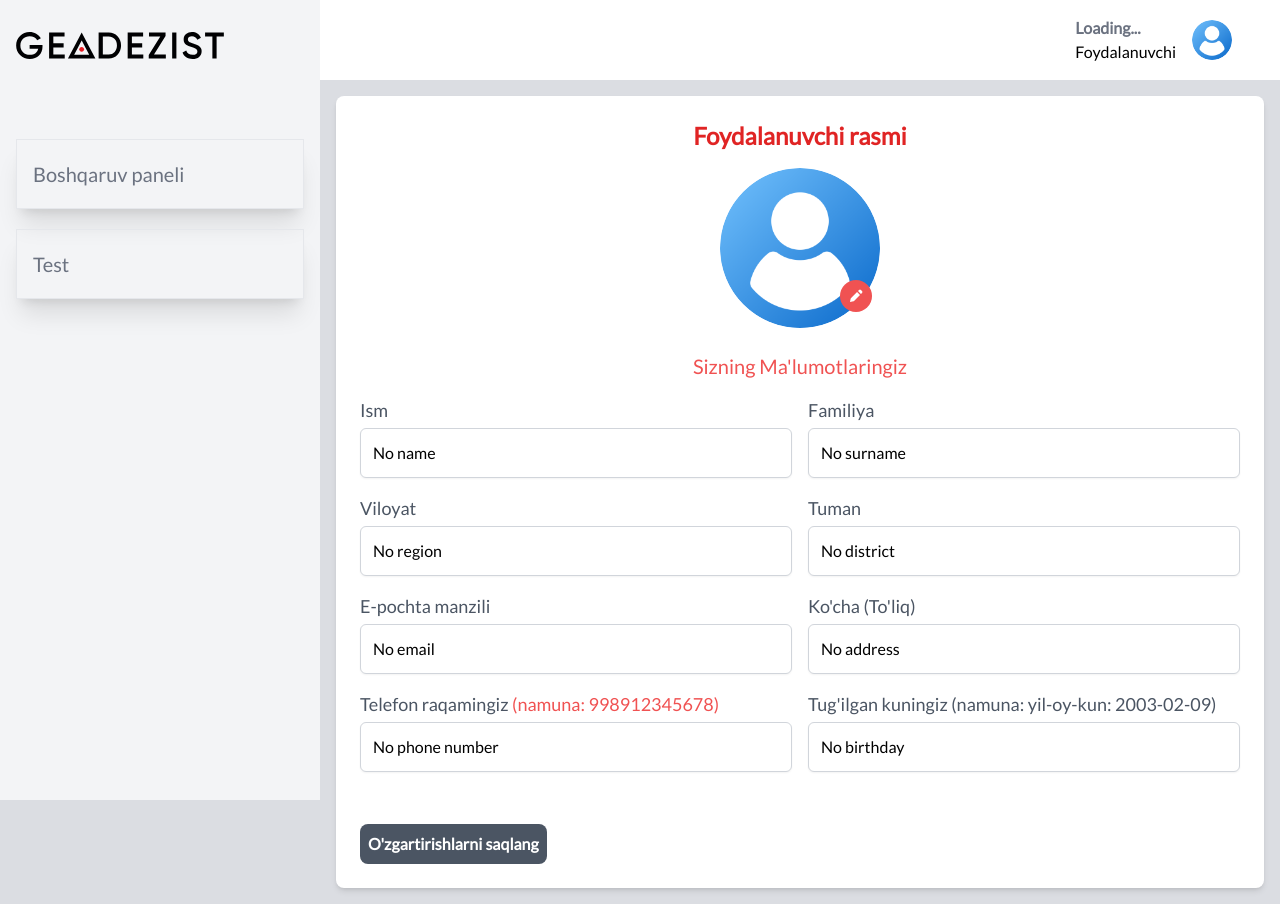
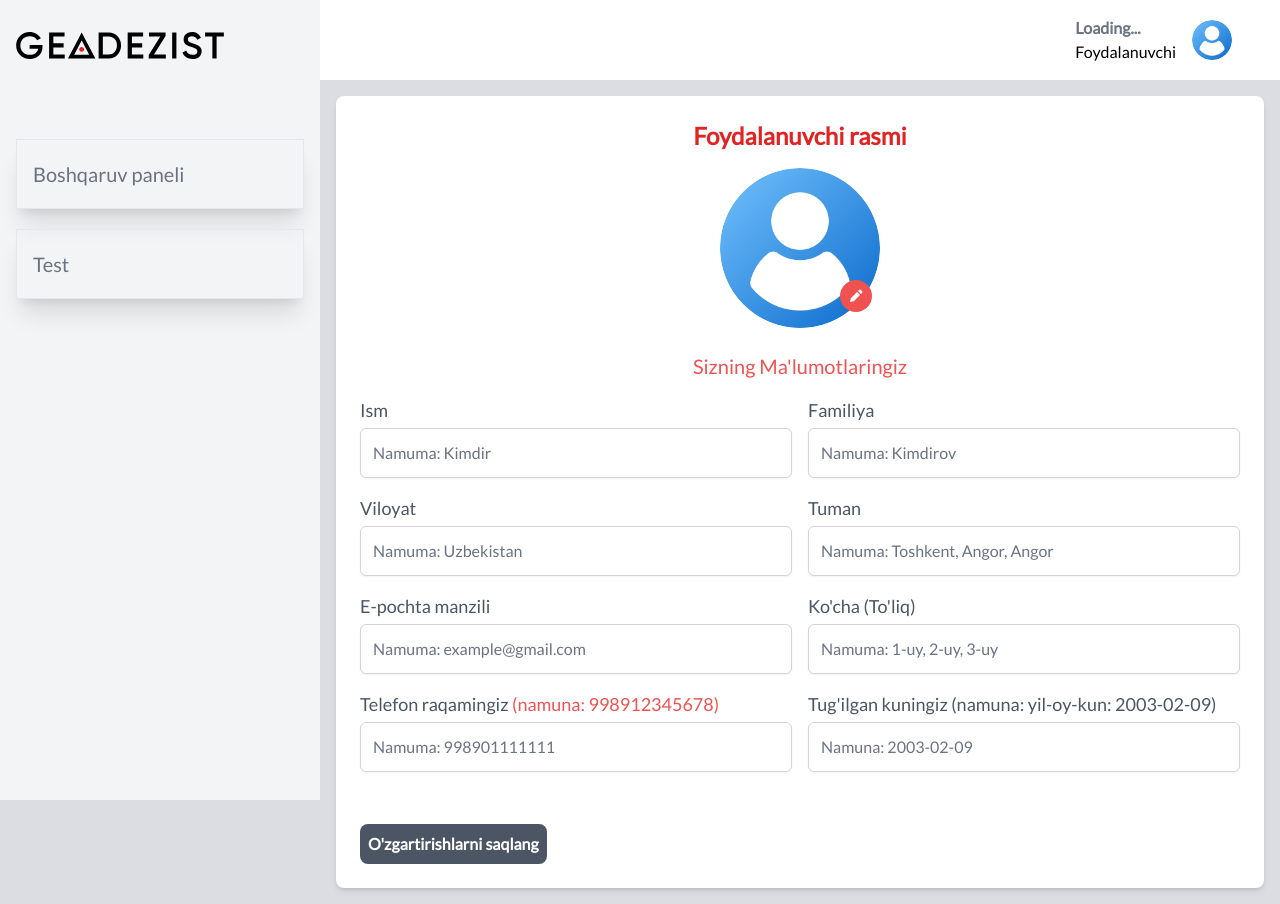
Before and after one commit to jasurhaydarovcode/GEADEZIST, a React (Vite) app: page /client/profile in a window 1280 px wide. Built offline with nearby package versions, Linux system fonts and the light colour scheme; no server answers; sample sign-in values are in the browser's storage.

Commit message:
update profile

```diff
--- a/src/pages/Client/ClientProfile.tsx
+++ b/src/pages/Client/ClientProfile.tsx
@@ -110,7 +110,8 @@ function ClientProfile() {
                 <label className="block text-lg text-gray-600">Ism</label>
                 <input
                   type="text"
-                  value={firstName ? firstName : 'No name'}
+                  value={firstName }
+                  placeholder="Namuma: Kimdir"
                   onChange={(e) => setFirstName(e.target.value)}
                   className="clientProfileDatasStyles"
                 />
@@ -121,7 +122,8 @@ function ClientProfile() {
                 <label className="block text-lg text-gray-600">Familiya</label>
                 <input
                   type="text"
-                  value={lastName ? lastName : 'No surname'}
+                  value={lastName }
+                  placeholder="Namuma: Kimdirov"
                   onChange={(e) => setLastName(e.target.value)}
                   className="clientProfileDatasStyles"
                 />
@@ -132,7 +134,8 @@ function ClientProfile() {
                 <label className="block text-lg text-gray-600">Viloyat</label>
                 <input
                   type="text"
-                  value={region ? region : 'No region'}
+                  value={region}
+                  placeholder="Namuma: Uzbekistan"
                   onChange={(e) => setRegion(e.target.value)}
                   className="clientProfileDatasStyles"
                 />
@@ -143,7 +146,8 @@ function ClientProfile() {
                 <label className="block text-lg text-gray-600">Tuman</label>
                 <input
                   type="text"
-                  value={district ? district : 'No district'}
+                  value={district}
+                  placeholder="Namuma: Toshkent, Angor, Angor"
                   className="clientProfileDatasStyles"
                   readOnly
                 />
@@ -156,7 +160,8 @@ function ClientProfile() {
                 </label>
                 <input
                   type="email"
-                  value={email ? email : 'No email'}
+                  value={email}
+                  placeholder="Namuma: example@gmail.com"
                   onChange={(e) => setEmail(e.target.value)}
                   className="clientProfileDatasStyles"
                 />
@@ -169,7 +174,8 @@ function ClientProfile() {
                 </label>
                 <input
                   type="text"
-                  value={address ? address : 'No address'}
+                  value={address}
+                  placeholder="Namuma: 1-uy, 2-uy, 3-uy"
                   onChange={(e) => setAddress(e.target.value)}
                   className="clientProfileDatasStyles"
                 />
@@ -183,7 +189,8 @@ function ClientProfile() {
                 </label>
                 <input
                   type="text"
-                  value={phoneNumber ? phoneNumber : 'No phone number'}
+                  value={phoneNumber}
+                   placeholder="Namuma: 998901111111"
                   onChange={(e) => setPhoneNumber(e.target.value)}
                   className="clientProfileDatasStyles"
                 />
@@ -196,7 +203,8 @@ function ClientProfile() {
                 </label>
                 <input
                   type="text"
-                  value={dateOfBirth ? dateOfBirth : 'No birthday'}
+                  value={dateOfBirth}
+                  placeholder="Namuna: 2003-02-09"
                   onChange={(e) => setDateOfBirth(e.target.value)}
                   className="clientProfileDatasStyles"
                 />
```
